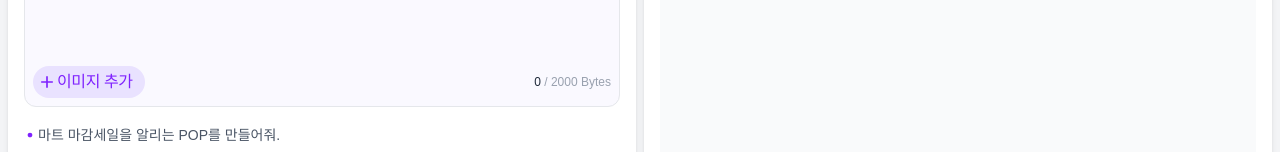
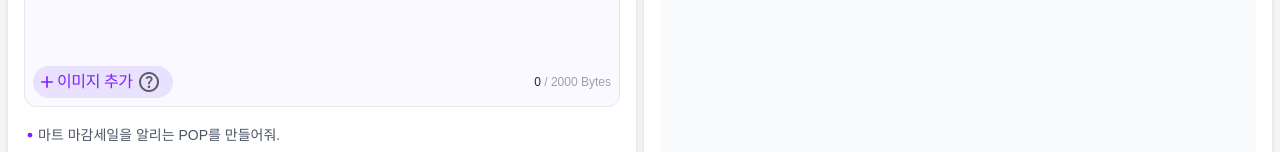
Before and after one commit to evaham/ai-pop, a Next.js app: page / in a window 1280 px wide. Shown: the part 501-653 px from the top of the page. Built offline with nearby package versions, Linux system fonts and the light colour scheme.

Commit message:
feat: 이미지 추가 버튼에 툴팁 기능 추가 및 스타일 개선

```diff
--- a/app/page.js
+++ b/app/page.js
@@ -409,7 +409,14 @@ export default function Home() {
                     />
                     <button type="button" onClick={handleImageButtonClick} className='flex items-center justify-center py-1 pl-1 px-3 rounded-full bg-violet-400/20 cursor-pointer hover:bg-violet-400/50 transition'>
                       <svg xmlns="http://www.w3.org/2000/svg" className="size-5 fill-violet-600" height="24px" viewBox="0 -960 960 960" width="24px" fill="#333"><path d="M440-440H200v-80h240v-240h80v240h240v80H520v240h-80v-240Z"/></svg>
-                      <span className='text-violet-600 font-normal tracking-tight'>이미지 추가</span>
+                      <span className='mr-1 text-violet-600 font-normal tracking-tight'>이미지 추가</span>
+                      {/* 툴팁 */}
+                      <ToolTip
+                        content={<>참고하고 싶은 상품 사진이나 배경 이미지를 추가해 보세요.<br />해당 이미지의 구도나 스타일을 반영해 드립니다.</>}
+                        placement="bottom-left"
+                      >
+                        <svg xmlns="http://www.w3.org/2000/svg" className='size-6 fill-black/60' height="24px" viewBox="0 -960 960 960" width="24px" fill="#e3e3e3"><path d="M513.5-254.5Q528-269 528-290t-14.5-35.5Q499-340 478-340t-35.5 14.5Q428-311 428-290t14.5 35.5Q457-240 478-240t35.5-14.5ZM442-394h74q0-33 7.5-52t42.5-52q26-26 41-49.5t15-56.5q0-56-41-86t-97-30q-57 0-92.5 30T342-618l66 26q5-18 22.5-39t53.5-21q32 0 48 17.5t16 38.5q0 20-12 37.5T506-526q-44 39-54 59t-10 73Zm38 314q-83 0-156-31.5T197-197q-54-54-85.5-127T80-480q0-83 31.5-156T197-763q54-54 127-85.5T480-880q83 0 156 31.5T763-763q54 54 85.5 127T880-480q0 83-31.5 156T763-197q-54 54-127 85.5T480-80Zm0-80q134 0 227-93t93-227q0-134-93-227t-227-93q-134 0-227 93t-93 227q0 134 93 227t227 93Zm0-320Z"/></svg>
+                      </ToolTip>
                     </button>
                     {/* <button
                       type="button"
```
